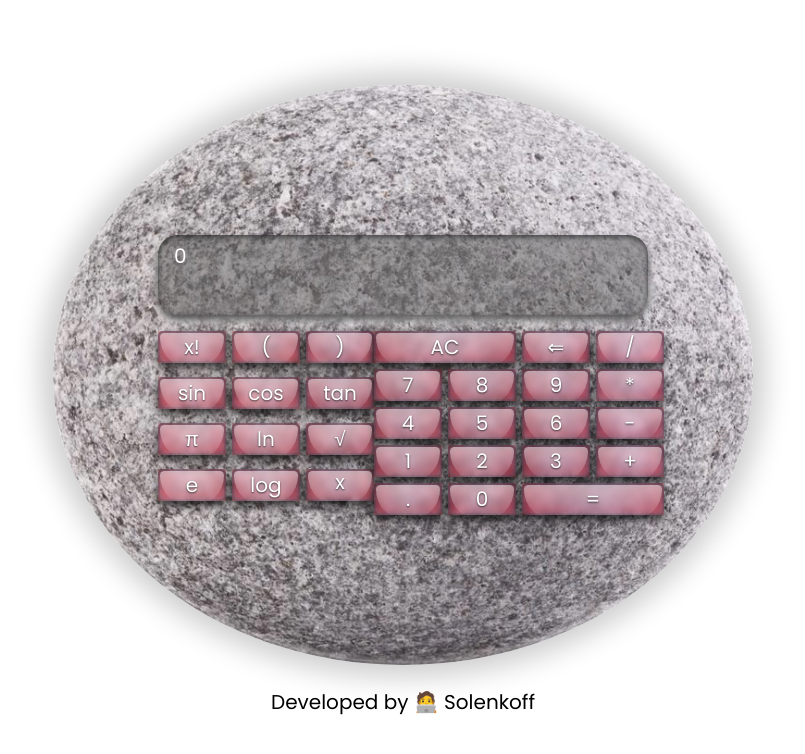
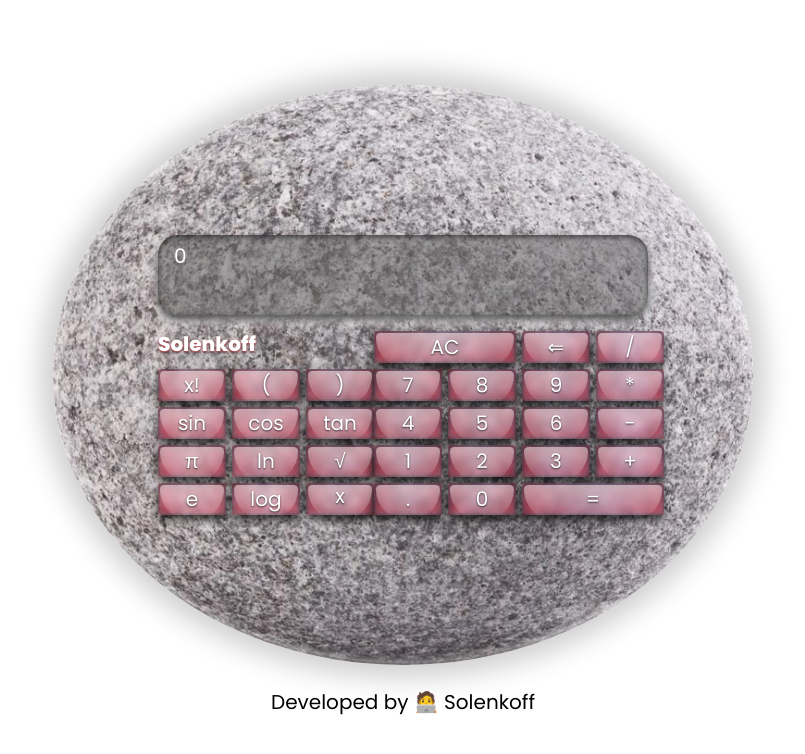
Before and after one commit to Solenkoff/Sci-Calculator, a React (Vite) app: page / in a window 1280 px wide. Shown: the top 754 px of the page, without its empty margins (237-1042 px from the left). Built offline with nearby package versions, Linux system fonts and the light colour scheme.

Commit message:
Add font awesome and an icon

```diff
--- a/package.json
+++ b/package.json
@@ -10,6 +10,11 @@
     "preview": "vite preview"
   },
   "dependencies": {
+    "@fortawesome/fontawesome": "^1.1.8",
+    "@fortawesome/fontawesome-free-regular": "^5.0.13",
+    "@fortawesome/fontawesome-free-solid": "^5.0.13",
+    "@fortawesome/fontawesome-svg-core": "^6.7.2",
+    "@fortawesome/react-fontawesome": "^0.2.2",
     "react": "^19.0.0",
     "react-dom": "^19.0.0"
   },
--- a/src/components/Buttons.jsx
+++ b/src/components/Buttons.jsx
@@ -1,10 +1,14 @@
 import React from "react";
+
+import { FontAwesomeIcon } from '@fortawesome/react-fontawesome'
+import { faRegistered } from '@fortawesome/fontawesome-free-regular'
 
 export default function Buttons({ btnHandler }) {
 
     return (
         <div className="buttons-wrapper">
             <div className="sci_section">
+                <p className="sol">Solenkoff<FontAwesomeIcon icon={faRegistered} /></p>
                 <button className="btn sci" onClick={() => btnHandler('!')} ><span class="text">x!</span></button>
                 <button className="btn sci" onClick={() => btnHandler('(')} ><span class="text">(</span></button>
                 <button className="btn sci" onClick={() => btnHandler(')')} ><span class="text">)</span></button>
```
Also changed, not shown: 1 other file (tests, documents, lock files or other folders).
